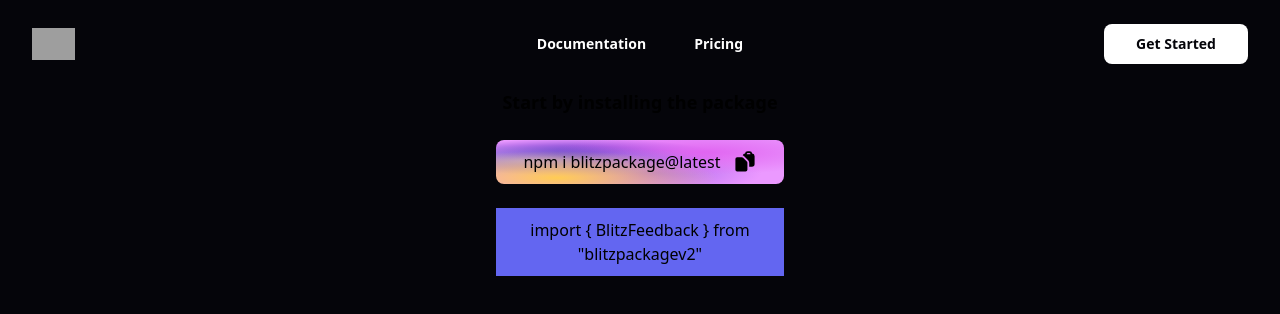
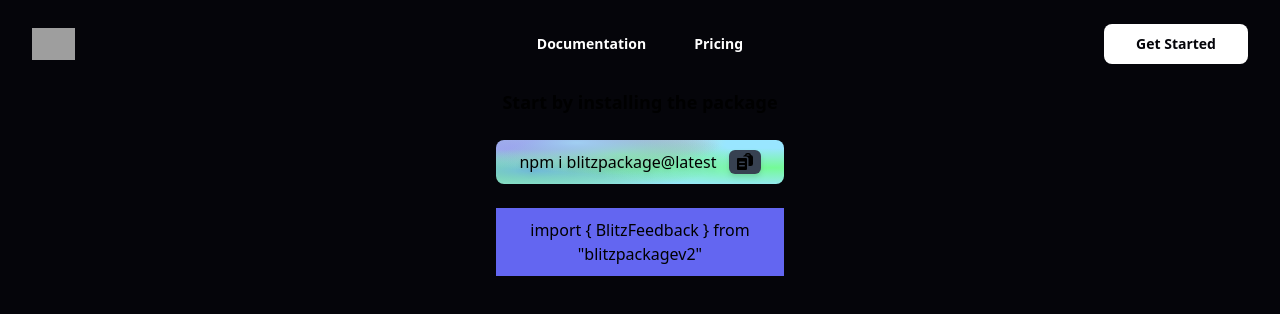
Before and after one commit to ramezj/astralics, a Next.js app in the folder client/: page /documentation in a window 1280 px wide. Shown: the top 314 px of the page. Built offline with nearby package versions, Linux system fonts and the light colour scheme; no server answers; grey boxes are pictures that could not be loaded.

Commit message:
/app loading - card margin fixes, br

```diff
--- a/client/components/app/Loading.js
+++ b/client/components/app/Loading.js
@@ -1,11 +1,6 @@
 export default function Loading() {
     return (
         <div>
-            <center>
-                <br />
-                <br />
-    <div class="h-3 bg-gray-700 rounded-full dark:bg-gray-700 max-w-[330px] mb-2.5"></div>
-    </center>
     <br />
     <br />
     <div className='flex flex-wrap gap-8 justify-center w-full'>
--- a/client/pages/app/index.js
+++ b/client/pages/app/index.js
@@ -57,7 +57,6 @@ export default function Component() {
     <br />
     <center>
     {/* <Premium premium={premium} /> */}
-    <br /><br />
     </center>
     <div className='flex flex-wrap gap-8 justify-center w-full'>
     {projects.map((project) => {
--- a/client/pages/documentation/index.js
+++ b/client/pages/documentation/index.js
@@ -1,5 +1,5 @@
 import Layout from "@/components/layout"
-import { ClipboardDocumentIcon, ClipboardDocumentCheckIcon, CheckIcon } from "@heroicons/react/20/solid"
+import { ClipboardDocumentIcon, ClipboardDocumentCheckIcon, CheckIcon, ClipboardDocumentListIcon } from "@heroicons/react/20/solid"
 import { useState } from "react"
 
 export default function documentation() {
@@ -15,13 +15,15 @@ export default function documentation() {
             <center>
                 <h1 className='font-bold text-lg'>Start by installing the package</h1>
                 <br />
-            <div className='w-72 py-2.5 documentationBackground widgetShadow rounded-lg'>
-            <p className="font-medium flex justify-center gap-x-3">npm i blitzpackage@latest
+            <div className='w-72 py-2.5 backgroundColor widgetShadow rounded-lg'>
+            <p className="font-medium flex justify-center gap-x-3 drop-shadow-md">npm i blitzpackage@latest
+            <span className='w-8 h-6 bg-gray-700 rounded-md flex justify-center items-center'>
             {
                 npmCopy
-                ? <><CheckIcon className='flex cursor-pointer' width={24}  height={24} /></>
-                : <><ClipboardDocumentIcon onClick={copyNPM} className='flex cursor-pointer' width={24}  height={24}/></>
+                ? <><CheckIcon className='flex cursor-pointer' width={20}  height={20} /></>
+                : <><ClipboardDocumentListIcon onClick={copyNPM} className='flex cursor-pointer' width={20}  height={20}/></>
             }
+            </span>
             </p>
             </div>
             <br />
```
